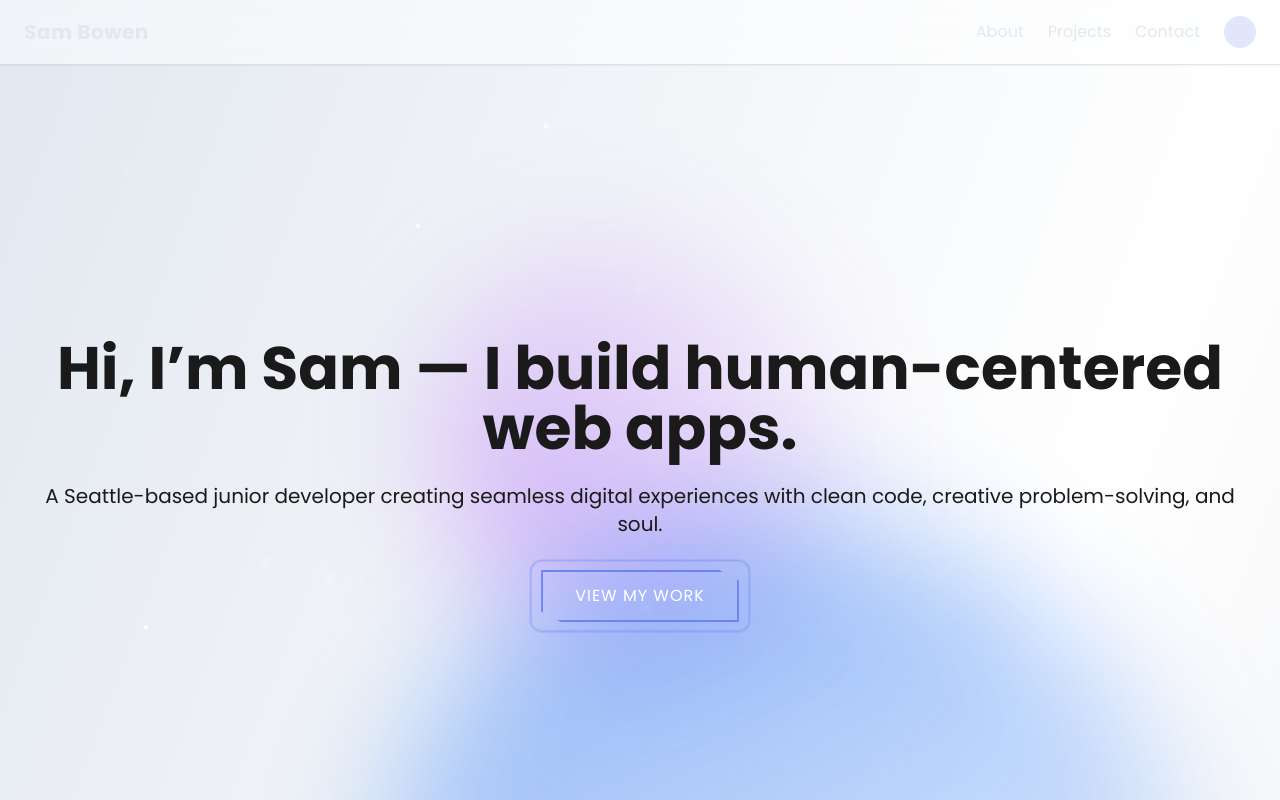
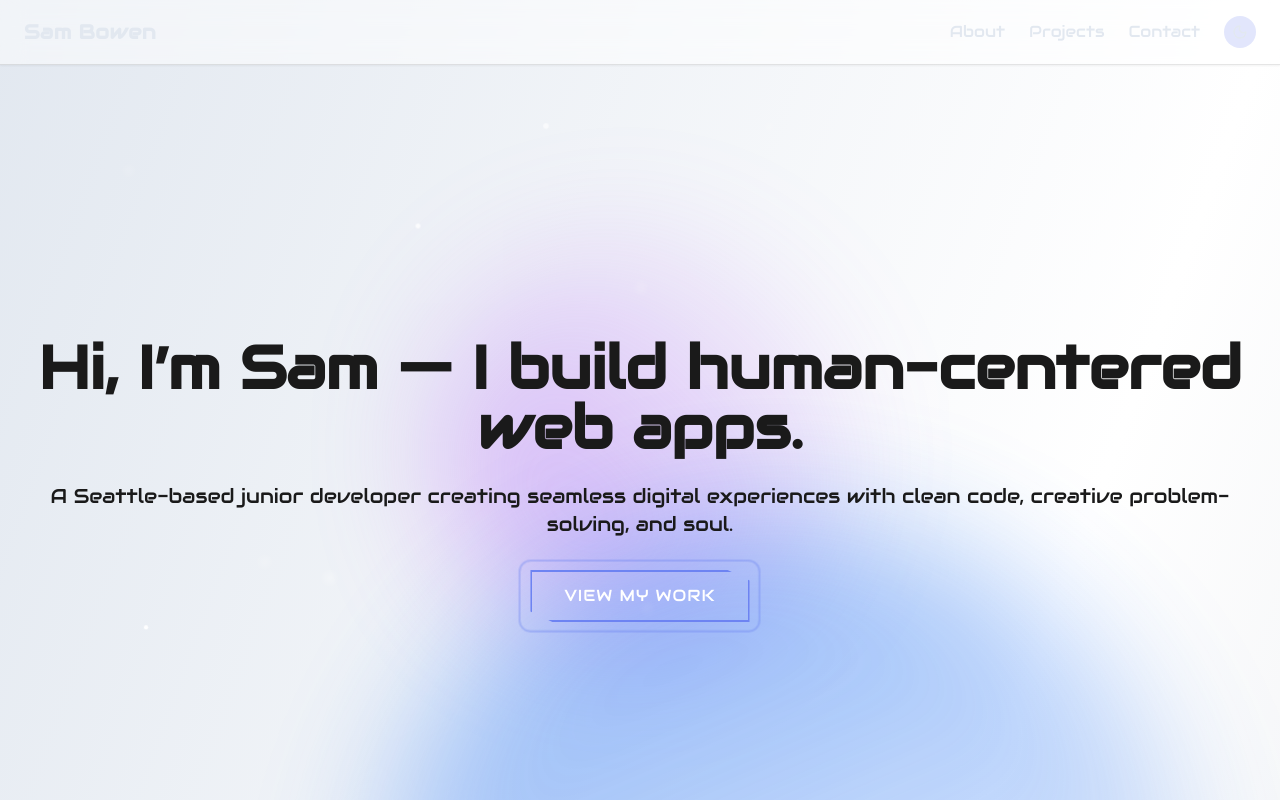
Before and after one commit to sambow7/sam-bowen-portfolio, a React (Vite) app: page / in a window 1280 px wide. Shown: the top 800 px of the page. Built offline with nearby package versions, Linux system fonts and the light colour scheme.

Commit message:
Updates the default font
Updates the default font for the light theme to 'Audiowide'.

This change aims to improve the visual appeal of the light theme.

```diff
--- a/src/index.css
+++ b/src/index.css
@@ -1,3 +1,4 @@
+@import url('https://fonts.googleapis.com/css2?family=Audiowide&display=swap');
 @import url('https://fonts.googleapis.com/css2?family=Orbitron:wght@400;700&family=Poppins:wght@400;700&family=Roboto+Condensed:wght@400;700&display=swap');
 body.dark .hero-title, body.dark .hero-description {
   color: #E2E8F0;
@@ -122,7 +123,7 @@ body.dark {
 
 body.light {
   background: linear-gradient(to bottom right, #e2e8f0, #ffffff, #dce0e6);
-  font-family: 'Poppins', ui-sans-serif, system-ui;
+  font-family: 'Audiowide', ui-sans-serif, system-ui;
 }
 
 body.cyber {
```
